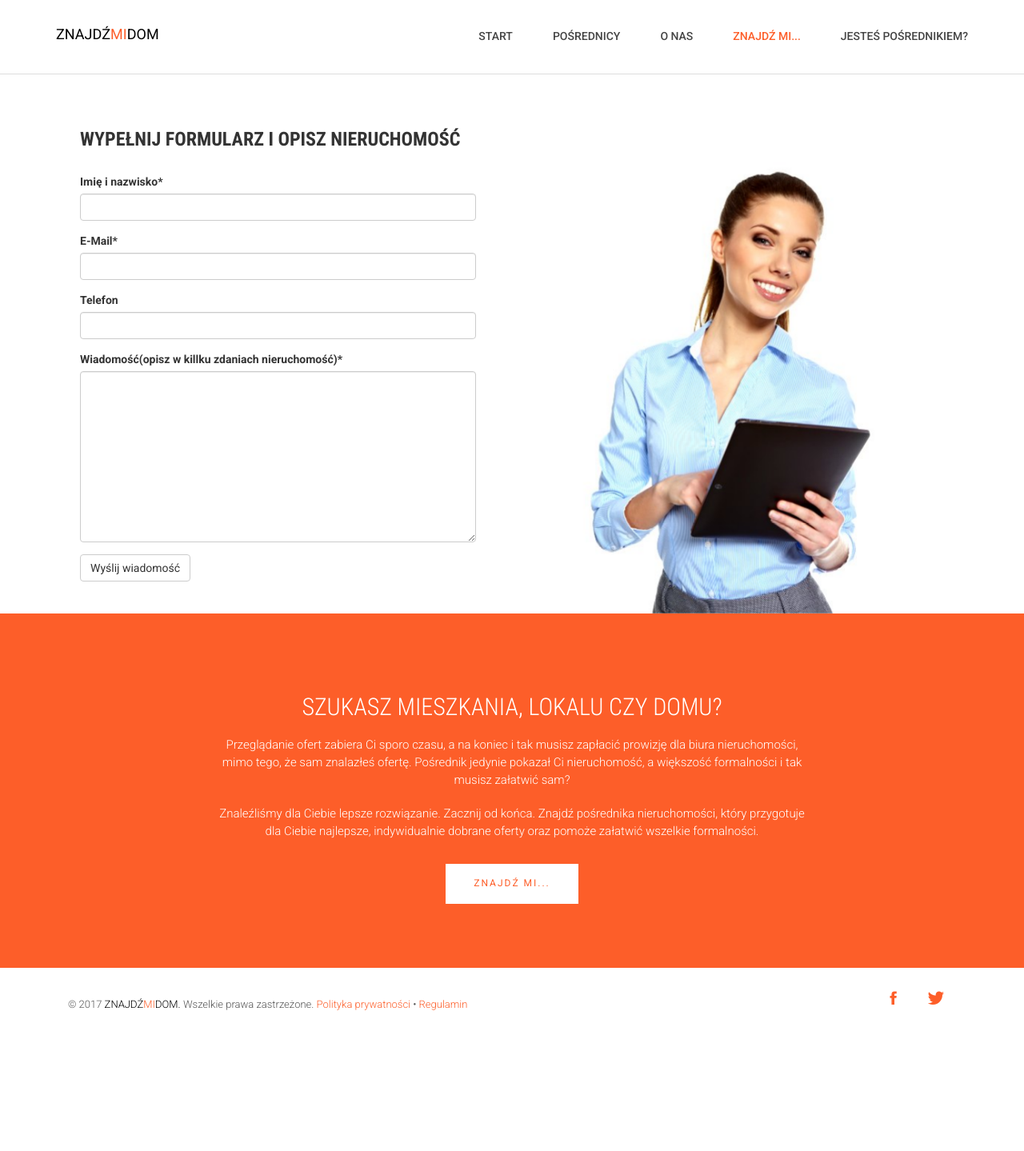
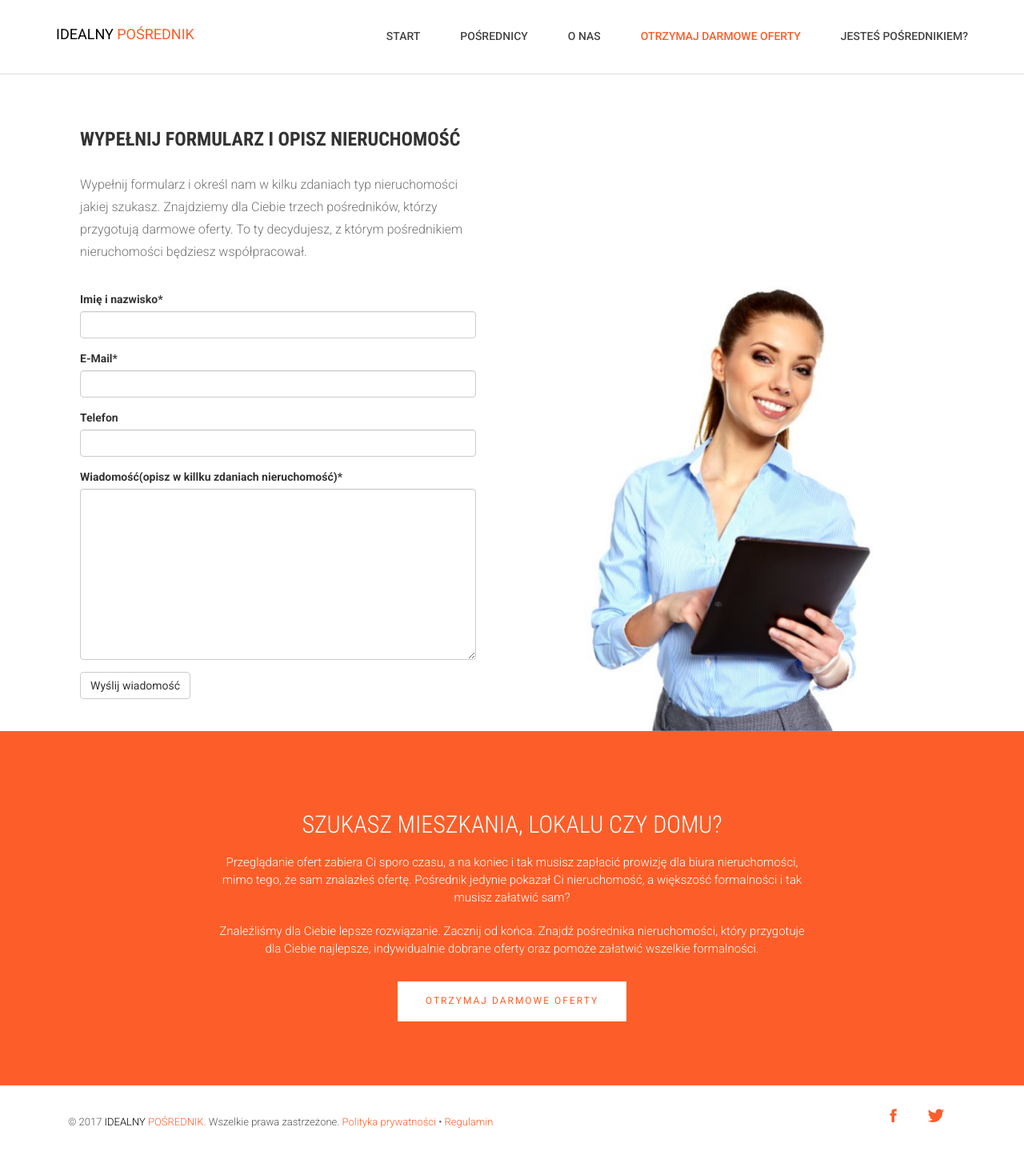
Before and after one commit to dabrodev/django-prodir-pl, a Django app: page /kontakt/ in a window 1280 px wide. Shown: the whole page at 80% size. Before the commit the page ends 1292 px from the top, so only its background shows below. Run offline with Django 3.2, Linux system fonts and the light colour scheme; some libraries are stand-ins or nearby versions; some web fonts are replaced.

Commit message:
rebranding

```diff
--- a/ds/settings.py
+++ b/ds/settings.py
@@ -96,7 +96,7 @@ ACCOUNT_EMAIL_REQUIRED=True
 ACCOUNT_UNIQUE_EMAIL = True
 ACCOUNT_USERNAME_REQUIRED = False
 ACCOUNT_LOGOUT_ON_GET = True
-#ACCOUNT_EMAIL_VERIFICATION = "mandatory"
+ACCOUNT_EMAIL_VERIFICATION = "mandatory"
 ACCOUNT_SIGNUP_FORM_CLASS = 'ds.forms.SignupForm'
 
 
--- a/templates/about.html
+++ b/templates/about.html
@@ -14,7 +14,7 @@
                                 </h2>
 
                                 <p>
-                                    Znajdź mi Dom to innowacyjne rozwiązanie na rynku nieruchomości. Platforma skupia najlepszych pośredników nieruchomości z branży oraz zainteresowanych zakupem mieszkania, lokalu czy działki. Indywidualnie przygotowane oferty to pewność, że znajdziesz dokładnie to, czego szukasz oszczędzając przy tym czas. Indywidualny Dorada pomoże Ci załatwić wszelkie formalności oraz odpowie na każde Twoje pytanie.
+                                    Idealny Pośrednik to innowacyjne rozwiązanie na rynku nieruchomości. Platforma skupia najlepszych pośredników nieruchomości z branży oraz zainteresowanych zakupem mieszkania, lokalu czy działki. Indywidualnie przygotowane oferty to pewność, że znajdziesz dokładnie to, czego szukasz oszczędzając przy tym czas. Indywidualny Dorada pomoże Ci załatwić wszelkie formalności oraz odpowie na każde Twoje pytanie.
 
 
                                 </p>
--- a/templates/account/signup.html
+++ b/templates/account/signup.html
@@ -16,7 +16,7 @@
                     <h2>
                     Rejestracja dla Pośredników
                     </h2>
-                    <p>Załóż Konto i dołącz do grona zaufanych Pośredników ZnajdźMiDom.<p>
+                    <p>Załóż Konto i dołącz do grona zaufanych Pośredników.<p>
 	                <p>{% blocktrans %}Already have an account? Then please <a href="{{ login_url }}">sign in</a>.{% endblocktrans %}</p>
 
 					<form class="signup" id="signup_form" method="post" action="{% url 'account_signup' %}">
--- a/templates/base.html
+++ b/templates/base.html
@@ -40,7 +40,7 @@
                             <p class="wow fadeInDown" data-wow-delay=".5s" data-wow-duration="500ms">Przeglądanie ofert zabiera Ci sporo czasu, a na koniec i tak musisz zapłacić prowizję dla biura nieruchomości, mimo tego, że sam znalazłeś ofertę. Pośrednik jedynie pokazał Ci nieruchomość, a większość formalności i tak musisz załatwić sam?</p>
 
                             <p class="wow fadeInDown" data-wow-delay=".5s" data-wow-duration="500ms">Znaleźliśmy dla Ciebie lepsze rozwiązanie. Zacznij od końca. Znajdź pośrednika nieruchomości, który przygotuje dla Ciebie najlepsze, indywidualnie dobrane oferty oraz pomoże załatwić wszelkie formalności.</p>
-                            <a href="{% url 'contact' %}" class="btn btn-default btn-contact wow fadeInDown" data-wow-delay=".7s" data-wow-duration="500ms">Znajdź mi...</a>
+                            <a href="{% url 'contact' %}" class="btn btn-default btn-contact wow fadeInDown" data-wow-delay=".7s" data-wow-duration="500ms">Otrzymaj darmowe oferty</a>
                         </div>
                     </div>
 
@@ -52,7 +52,7 @@
             <div class="container">
                 <div class="col-md-8">
                     <p class="copyright">&copy; <span>2017</span>    <a href="{% url 'home' %}" >
-                        <span style="color: #000">ZNAJDŹ</span><span style="color: #fd5e29">MI</span><span style="color: #000">DOM.</span>
+                        <span style="color: #000">IDEALNY</span><span style="color: #fd5e29"> POŚREDNIK.</span>
                     </a> Wszelkie prawa zastrzeżone. <a href="{% url 'policy' %}">Polityka prywatności</a> • <a href="{% url 'toc' %}">Regulamin</a>
                 </div>
                 <div class="col-md-4">
--- a/templates/contact.html
+++ b/templates/contact.html
@@ -13,6 +13,7 @@
                                 <h2>
                                Wypełnij formularz i opisz nieruchomość
                                 </h2>
+                                <p> Wypełnij formularz i określ nam w kilku zdaniach typ nieruchomości jakiej szukasz. Znajdziemy dla Ciebie trzech pośredników, którzy przygotują darmowe oferty. To ty decydujesz, z którym pośrednikiem nieruchomości będziesz współpracował.</p>
                                 <form role="form" action="" method="post">
                                     {% csrf_token %}
                                     {{ form|crispy }}
--- a/templates/header.html
+++ b/templates/header.html
@@ -13,7 +13,7 @@
             <!-- logo -->
             <div class="navbar-brand">
                 <a href="{% url 'home' %}" >
-                    <span style="color: #000">ZNAJDŹ</span><span style="color: #fd5e29">MI</span><span style="color: #000">DOM</span>
+                    <span style="color: #000; font-weight: 400;">IDEALNY</span><span style="color: #fd5e29; font-weight: 400;"> POŚREDNIK</span>
                 </a>
             </div>
             <!-- /logo -->
@@ -27,7 +27,7 @@
                     </li>
                     <li {% if request.resolver_match.url_name == 'list' %}class="active"{% endif %}><a href="{% url 'profiles:list' %}">Pośrednicy</a></li>
                     <li {% if request.resolver_match.url_name == 'about' %}class="active"{% endif %}><a href="{% url 'about' %}">O nas</a></li>
-                    <li {% if request.resolver_match.url_name == 'contact' %}class="active"{% endif %}><a href="{% url 'contact' %}">Znajdź mi...</a></li>
+                    <li {% if request.resolver_match.url_name == 'contact' %}class="active"{% endif %}><a href="{% url 'contact' %}">Otrzymaj darmowe oferty</a></li>
                     {% if user.is_authenticated %}
 					  <li class="dropdown">
                         <a href="{% url 'panel' %}" class="dropdown-toggle btn-panel">{{ user.get_full_name }} <span class="caret"></span></a>
--- a/templates/home.html
+++ b/templates/home.html
@@ -24,7 +24,7 @@
 
 trać czasu na przeglądanie ofert , niech zrobi to za Ciebie <br>profesjonalny pośrednik nieruchomości.
                     </h2>
-                    <a class="btn-lines dark light wow fadeInUp animated btn btn-default" data-wow-delay=".9s" href="{% url 'profiles:list' %}">Znajdź mi...</a>
+                    <a class="btn-lines dark light wow fadeInUp animated btn btn-default" data-wow-delay=".9s" href="{% url 'profiles:list' %}">Otrzymaj darmowe oferty</a>
                     </div>
                 </div>
             </div>
```
Also changed, not shown: templates/account/email_confirm.html (added, +29 -0 lines), db.sqlite3.
